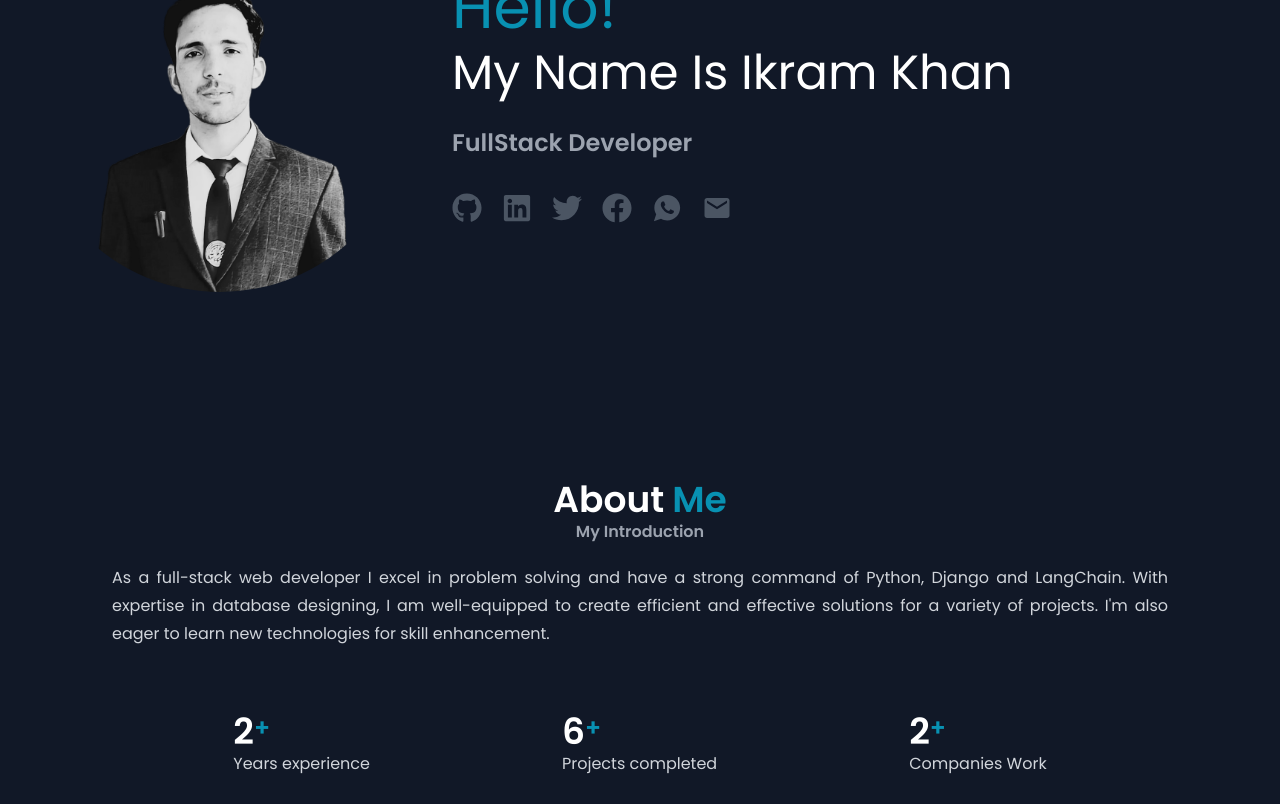
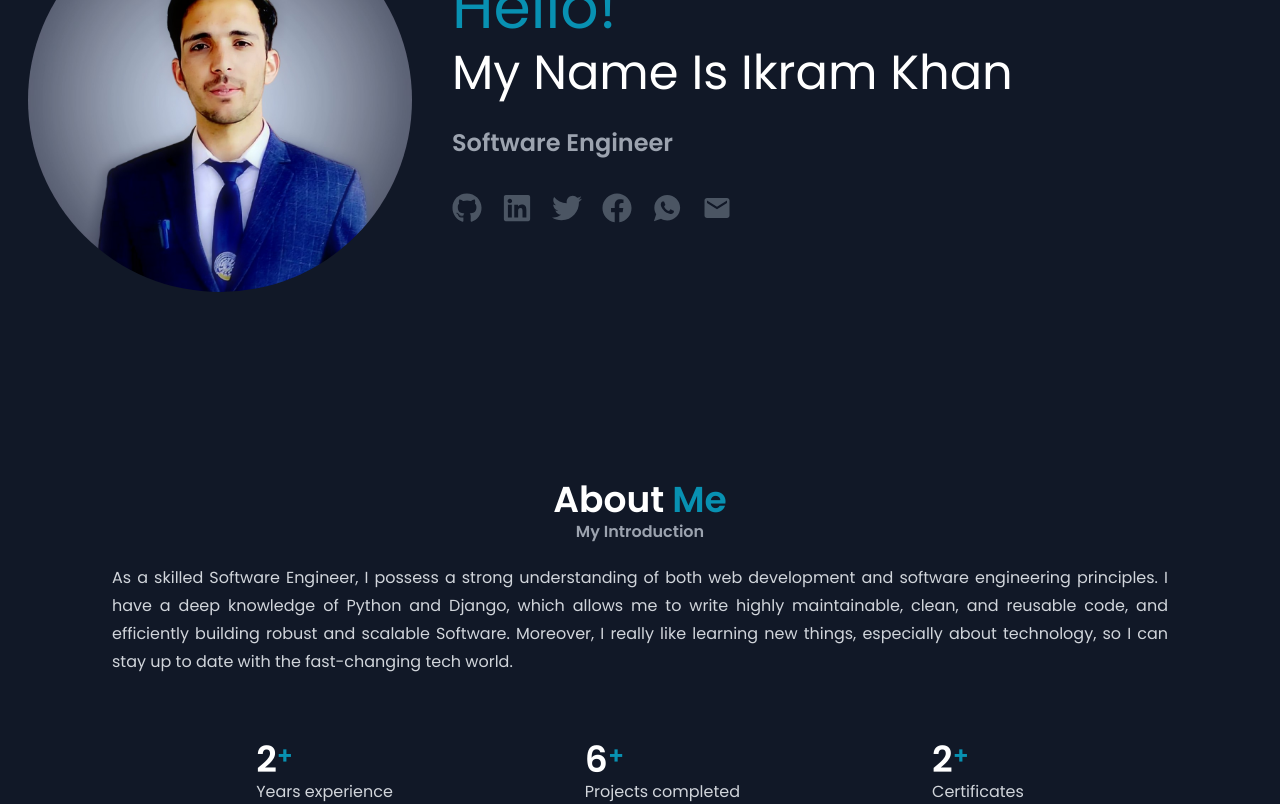
Before and after one commit to ikram98ai/portfolio, a React (Vite) app: page / in a window 1280 px wide. Shown: the part 320-1124 px from the top of the page. Built offline with nearby package versions, Linux system fonts and the light colour scheme.

Commit message:
updating image and some info

```diff
--- a/index.html
+++ b/index.html
@@ -2,7 +2,7 @@
 <html lang="en">
   <head>
     <meta charset="UTF-8" />
-    <link rel="icon" type="image/png" href="/src/assets/images/hero.png" />
+    <link rel="icon" type="image/png" href="/src/assets/images/hero.jpg" />
     <meta name="viewport" content="width=device-width, initial-scale=1.0" />
     <title>Ikram's Portfolio</title>
   </head>
--- a/src/components/About.tsx
+++ b/src/components/About.tsx
@@ -7,7 +7,7 @@ const About = () => {
     const info:Info[] = [
         {text:"Years experience", count:"2"},
         {text:"Projects completed", count:"6"},
-        {text:"Companies Work", count:"2"},
+        {text:"Certificates", count:"2"},
     ];
 
     return (
@@ -19,10 +19,10 @@ const About = () => {
             <p className="text-gray-400 text-center font-semibold">My Introduction</p>
             <div className="flex flex-col items-center md:gap-6 gap-12 max-w-6xl mx-auto text-gray-300 mt-5">
                 <p className="text-justify leading-7 w-11/12 mx-auto">
-                As a full-stack web developer I excel in problem solving and have a strong command of Python,
-                Django and LangChain. With expertise in database designing, I am well-equipped to create efficient
-                and effective solutions for a variety of projects. I'm also   eager to learn new technologies for
-                skill enhancement.
+                As a skilled Software Engineer, I possess a strong understanding of both web development and software engineering
+                principles. I have a deep knowledge of Python and Django, which allows me to write highly maintainable, clean, and
+                reusable code, and efficiently building robust and scalable Software. Moreover, I really like learning new things,
+                especially about technology, so I can stay up to date with the fast-changing tech world.
                 </p>
                 <ul className="mt-10 mx-4 flex items-center justify-center md:gap-48 gap-6">
                     {info.map((content,i)=>(
--- a/src/components/Hero.tsx
+++ b/src/components/Hero.tsx
@@ -1,4 +1,4 @@
-import hero from "../assets/images/hero.png";
+import hero from "../assets/images/hero.jpg";
 import { FaFacebook,FaLinkedin,FaTwitter,FaGithub} from "react-icons/fa";
 import {MdEmail} from "react-icons/md"
 import {IoLogoWhatsapp} from "react-icons/io"
@@ -26,7 +26,7 @@ const Hero = () =>{
             <div className="felx-1 flex-col">
                 <h1 className="text-cyan-600 md:text-6xl text-5xl">Hello!</h1>
                 <h1 className="md:text-5xl text-2xl md:leading-normal leading-10 text-white fond-bold">My Name Is Ikram Khan</h1>
-                <h4 className="md:text-2xl text-lg md:leading-normal leading-5 mt-4 font-bold text-gray-400">FullStack Developer</h4>
+                <h4 className="md:text-2xl text-lg md:leading-normal leading-5 mt-4 font-bold text-gray-400">Software Engineer</h4>
 
 
                 <ul className="mt-8 text-3xl flex text-gray-600 gap-5">
--- a/src/components/ImageModal.tsx
+++ b/src/components/ImageModal.tsx
@@ -7,9 +7,6 @@ const ImageModal = ({ imageUrl,setImageUrl }:Props) => {
     <div onClick={()=>setImageUrl("")} className="fixed inset-0 flex items-center justify-center z-50">
       <div className="bg-black absolute inset-0 opacity-50"></div>
       <div className="relative z-10">
-        {/* <button className="absolute top-2 right-2 text-white text-xl" onClick={onClose}>
-          &times;
-        </button> */}
         <img src={imageUrl}  alt="Full-size" className="w-full sm:max-w-xs md:max-w-md lg:max-w-lg xl:max-w-xl mx-auto h-auto" />
       </div>
     </div>
```
Also changed, not shown: src/assets/images/hero.jpg (added), src/assets/images/hero.png (deleted).
